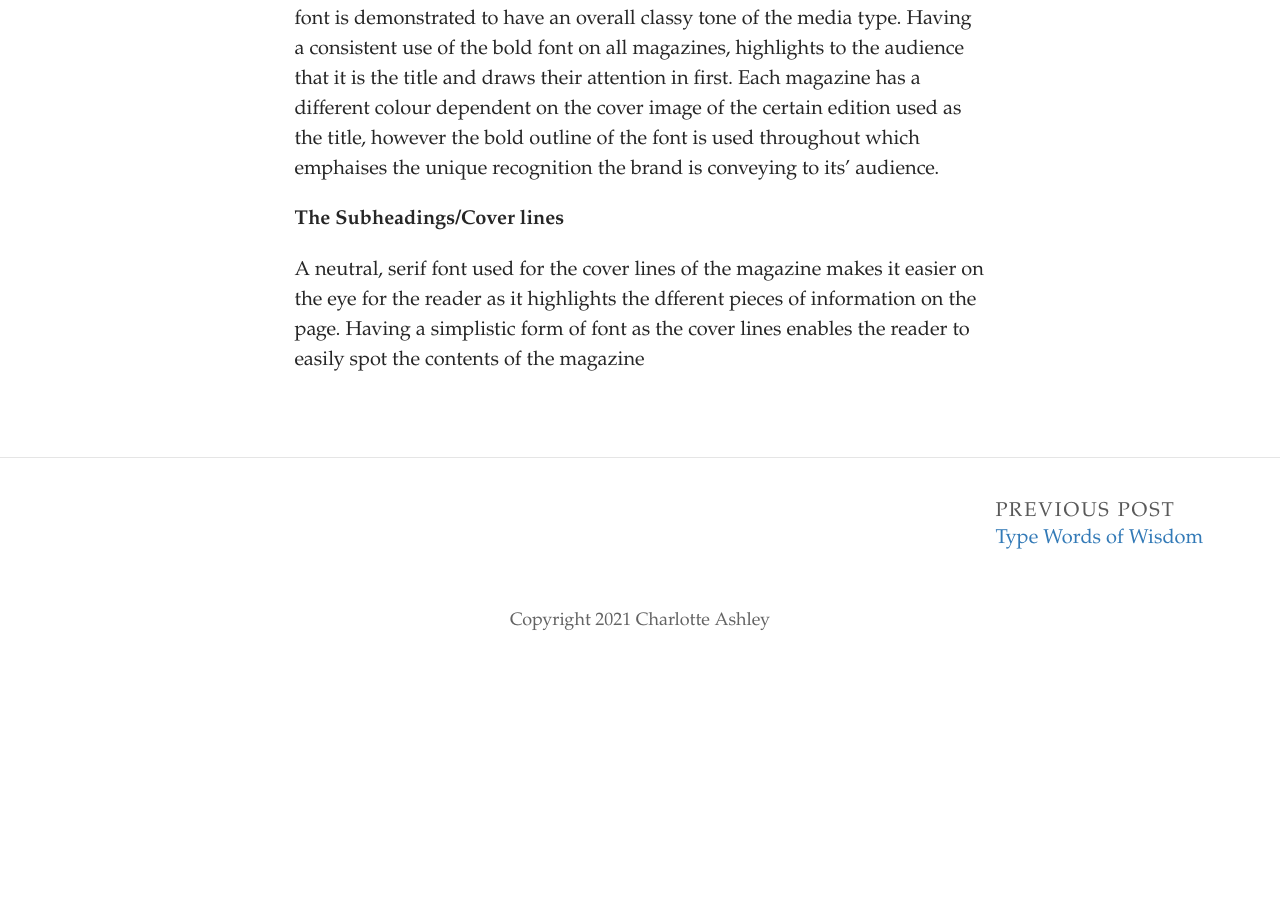
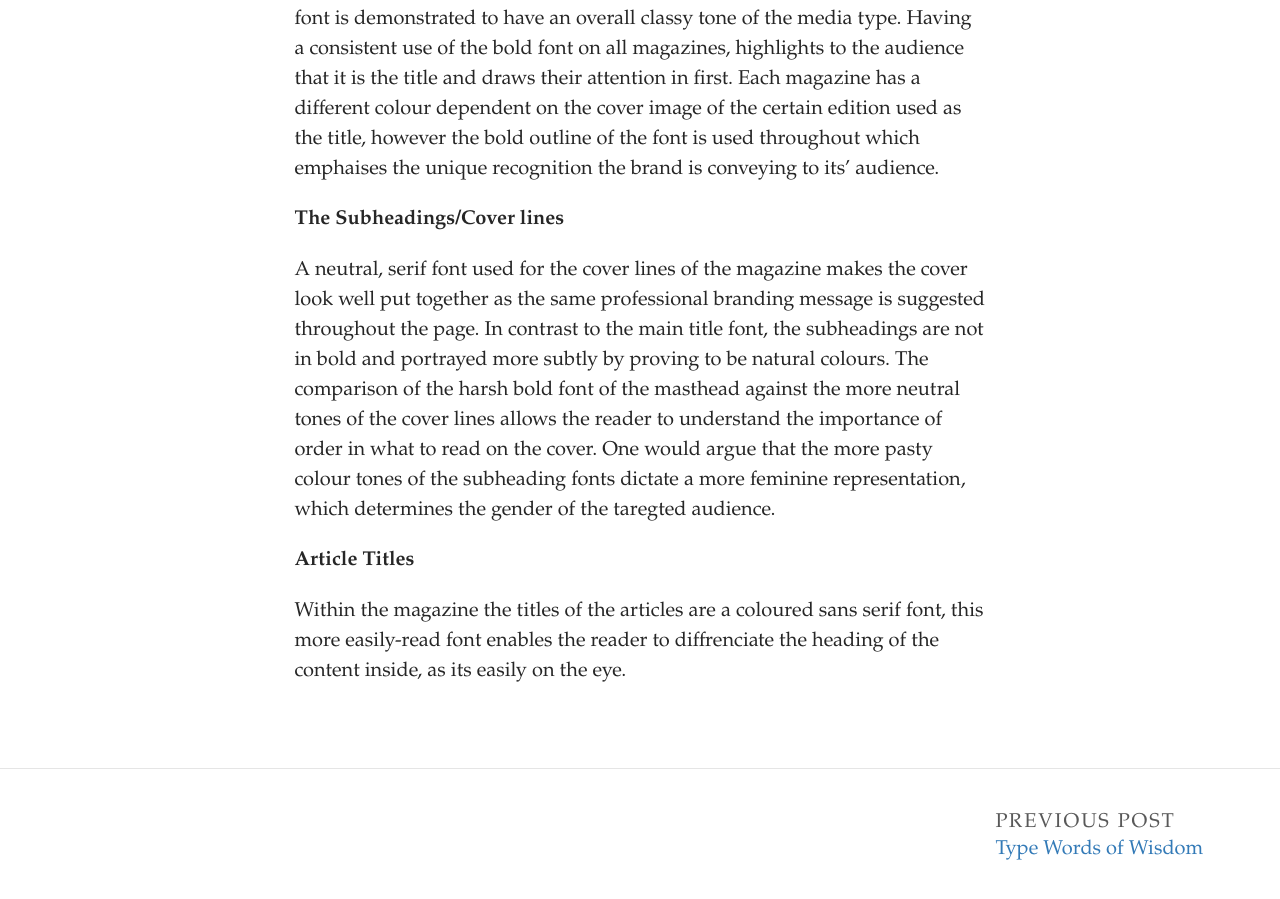
Before and after one commit to charlotteaashley/typo-design-template, a Jekyll site: the page built from _posts/2021-09-26-the-importance-of-typography-vogue.md, in a window 1280 px wide and 900 px high, scrolled down 902 px. Built offline with Jekyll 4.4.1, drawn with Linux system fonts in a browser that asks for light colours; some web fonts are replaced; before the commit the page ends 1568 px from its top, so only the background shows below that.

Commit message:
Update Post “2021-09-26-the-importance-of-typography-vogue”

```diff
--- a/_posts/2021-09-26-the-importance-of-typography-vogue.md
+++ b/_posts/2021-09-26-the-importance-of-typography-vogue.md
@@ -15,4 +15,8 @@ When analysing the title of the Vogue front cover the typography used is consist
 
 **The Subheadings/Cover lines**
 
-A neutral, serif font used for the cover lines of the magazine makes it easier on the eye for the reader as it highlights the dfferent pieces of information on the page. Having a simplistic form of font as the cover lines enables the reader to easily spot the contents of the magazine
+A neutral, serif font used for the cover lines of the magazine makes the cover look well put together as the same professional branding message is suggested throughout the page. In contrast to the main title font, the subheadings are not in bold and portrayed more subtly by proving to be natural colours. The comparison of the harsh bold font of the masthead against the more neutral tones of the cover lines allows the reader to understand the importance of order in what to read on the cover. One would argue that the more pasty colour tones of the subheading fonts dictate a more feminine representation, which determines the gender of the taregted audience.
+
+**Article Titles**
+
+Within the magazine the titles of the articles are a coloured sans serif font, this more easily-read font enables the reader to diffrenciate the heading of the content inside, as its easily on the eye.
```
